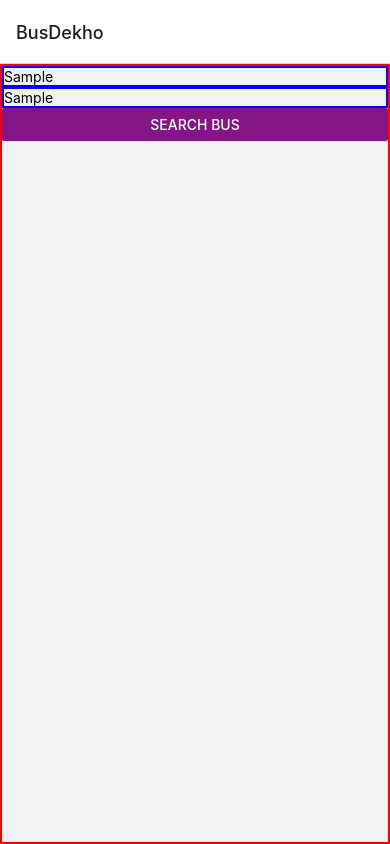
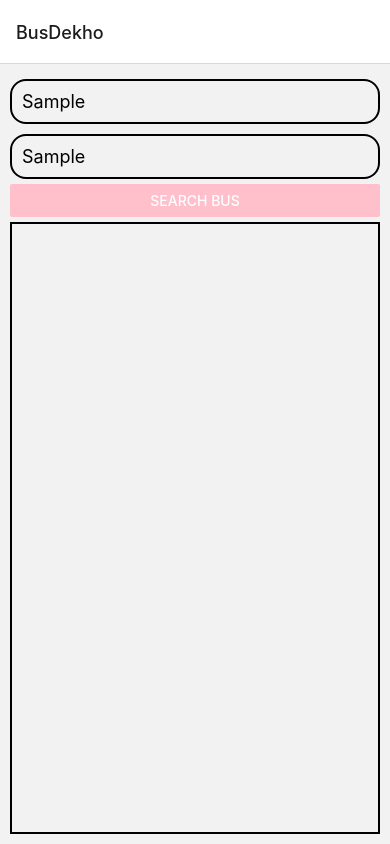
Before and after one commit to muditchoudhary/Bus-Dekho, a React Native app: screen / in a window 390 px wide. Both pictures are taken after typing "Sample", "Sample" into the empty fields and a click on the button "SEARCH BUS". Built offline with nearby package versions, Linux system fonts and the light colour scheme.

Commit message:
Final commit

```diff
--- a/App.js
+++ b/App.js
@@ -29,11 +29,7 @@
   const [fetchedBused, setFetchedBused] = useState([]);
   const [doesFetched, setDoesFetched] = useState(false);
 
-  const doesBothLocationPresent = (
-    cl,
-    dl,
-    locations
-  ) => {
+  const doesBothLocationPresent = (cl, dl, locations) => {
     let isCurrentLocationPresent = locations.includes(cl);
     let isDestinationLocationPresent = locations.includes(dl);
 
@@ -60,13 +56,7 @@
       for (let i = 0; i < jaipurBusesLen; i++) {
         const currentBusKey = jaipurBusesObjKeys[i];
         const locations = busData[currentBusKey].location;
-        if (
-          doesBothLocationPresent(
-            cl,
-            dl,
-            locations
-          )
-        ) {
+        if (doesBothLocationPresent(cl, dl, locations)) {
           resultBuses.push(busData[currentBusKey]);
         }
       }
@@ -106,12 +96,18 @@
               });
           }}
           title="Search Bus"
-          color="#841584"
-          style={styles.searchBtn}
+          color="pink"
         />
       </View>
       {doesFetched ? (
-        <ScrollView>
+        <ScrollView
+          style={{
+            flex: 2,
+            borderWidth: 2,
+            borderColor: "black",
+            marginTop: 5,
+          }}
+        >
           {fetchedBused.map((busObj) => {
             const currentBus = busObj;
             return (
@@ -124,6 +120,7 @@
                 }}
                 underlayColor="white"
                 key={currentBus.uniqueKey}
+                style={{ margin: 10 }}
               >
                 <BusCard
                   busNumber={currentBus.busNum}
@@ -135,7 +132,13 @@
           })}
         </ScrollView>
       ) : (
-        <Text>Please enter the locations.</Text>
+        <View
+          style={{ flex: 2, justifyContent: "center", alignItems: "center" }}
+        >
+          <Text style={{ fontSize: 22, fontWeight: "bold" }}>
+            Please enter the locations.
+          </Text>
+        </View>
       )}
     </View>
   );
@@ -165,23 +168,31 @@
 const styles = StyleSheet.create({
   mainContainer: {
     flex: 1,
-    borderWidth: 2,
-    borderColor: "red",
+    margin: 10,
+    display: "flex",
   },
   inputContainer: {
     display: "flex",
     flexDirection: "column",
     alignItems: "center",
-    borderWidth: 2,
-    borderColor: "green",
+    columnGap: 15,
+    flex: 1,
   },
   input: {
     width: "100%",
     borderWidth: 2,
-    borderColor: "blue",
+    borderColor: "black",
+    marginVertical: 5,
+    padding: 10,
+    fontSize: 18,
+    borderRadius: 16,
   },
   searchBtn: {
     width: "50%",
+    backgroundColor: "pink",
+    borderWidth: 2,
+    borderColor: "black",
+    color: "black",
   },
 });
 
--- a/Components/BusCards.js
+++ b/Components/BusCards.js
@@ -5,7 +5,7 @@
   return (
     <View style={styles.busContainer}>
       <View style={styles.busNumContainer}>
-        <Text>{props.busNumber}</Text>
+        <Text style={{fontSize: 30, fontWeight: "bold"}}>{props.busNumber}</Text>
       </View>
       <View style={styles.imageContainer}>
         <Image
@@ -24,29 +24,32 @@
 const styles = StyleSheet.create({
   busContainer: {
     display: "flex",
-    borderWidth: 1,
-    borderColor: "orange",
+    borderWidth: 2,
+    borderColor: "pink",
+    borderRadius: 16,
     width: "100%",
     padding: 5,
     flexDirection: "row",
   },
   busNumContainer: {
     flex: 1,
-    borderWidth: 1,
-    borderColor: "pink",
     padding: 5,
     width: "100%",
     height: 100,
+    justifyContent: "center",
+    alignItems: "center",
+    gap: 10
   },
   imageContainer: {
     flex: 2,
-    borderWidth: 1,
-    borderColor: "blue",
     display: "flex",
     justifyContent: "center",
     alignItems: "center",
-    padding: 5,
     height: 100,
+    borderRadius: 16,
+    borderWidth: 1,
+    borderColor: "black",
+    overflow: "hidden"
   },
 });
 
--- a/Components/BusDetails.js
+++ b/Components/BusDetails.js
@@ -18,15 +18,28 @@
 
     return myText;
   }
+
+  function formatFreq(freq) {
+    return freq.replace(/_/g, " ");
+  }
   return (
     <ScrollView style={styles.scrollViewContainer}>
       <View style={styles.mainContainer}>
-        <Text style={{ fontSize: 26, fontWeight: "bold" }}>Via Locations</Text>
+        <Text style={{ fontSize: 26, fontWeight: "bold", marginVertical: 10 }}>
+          Via Locations
+        </Text>
         <View style={styles.locationsSubContainer}>
           {props.busLocations.map((location) => {
             return (
               <Text
-                style={{ borderWidth: 1, borderColor: "pink", fontSize: 16 }}
+                style={{
+                  borderWidth: 1,
+                  borderColor: "black",
+                  backgroundColor: "pink",
+                  fontSize: 16,
+                  paddingHorizontal: 10,
+                  padding: 2,
+                }}
               >
                 {formatText(location)}
               </Text>
@@ -35,14 +48,20 @@
         </View>
       </View>
       <View style={styles.mainContainer}>
-        <Text style={{ fontSize: 26, fontWeight: "bold" }}>Frequency</Text>
+        <Text style={{ fontSize: 26, fontWeight: "bold", marginVertical: 10 }}>
+          Frequency
+        </Text>
         <View style={styles.locationsSubContainer}>
-          <Text>{props.busFreq}</Text>
+          <Text style={{ fontWeight: "bold", fontSize: 16 }}>
+            Every {formatFreq(props.busFreq)}
+          </Text>
         </View>
       </View>
-      <View style={styles.imageContainer}>
-        <Text style={{ fontSize: 26, fontWeight: "bold" }}>Fair</Text>
-        <View style={styles.fairContainer}>
+      <View style={styles.fairContainer}>
+        <Text style={{ fontSize: 26, fontWeight: "bold", marginVertical: 10 }}>
+          Fair
+        </Text>
+        <View style={styles.imageContainer}>
           <Image
             source={fairImg}
             style={{
@@ -60,26 +79,26 @@
 const styles = StyleSheet.create({
   scrollViewContainer: {
     flex: 1,
-    borderWidth: 2,
-    borderColor: "red",
+    margin: 10,
   },
-  mainContainer: {
-    borderWidth: 2,
-    borderColor: "green",
-  },
+  mainContainer: {},
   locationsSubContainer: {
-    borderWidth: 2,
-    borderColor: "blue",
     display: "flex",
     flexDirection: "row",
     gap: 5,
     flexWrap: "wrap",
-  },
-  imageContainer: {
-    flex: 1,
+    borderWidth: 2,
+    borderColor: "black",
+    padding: 10,
   },
   fairContainer: {
     flex: 1,
   },
+  imageContainer: {
+    flex: 1,
+    borderWidth: 2,
+    borderColor: "black",
+    height: 550,
+  },
 });
 export default BusDetails;
```
